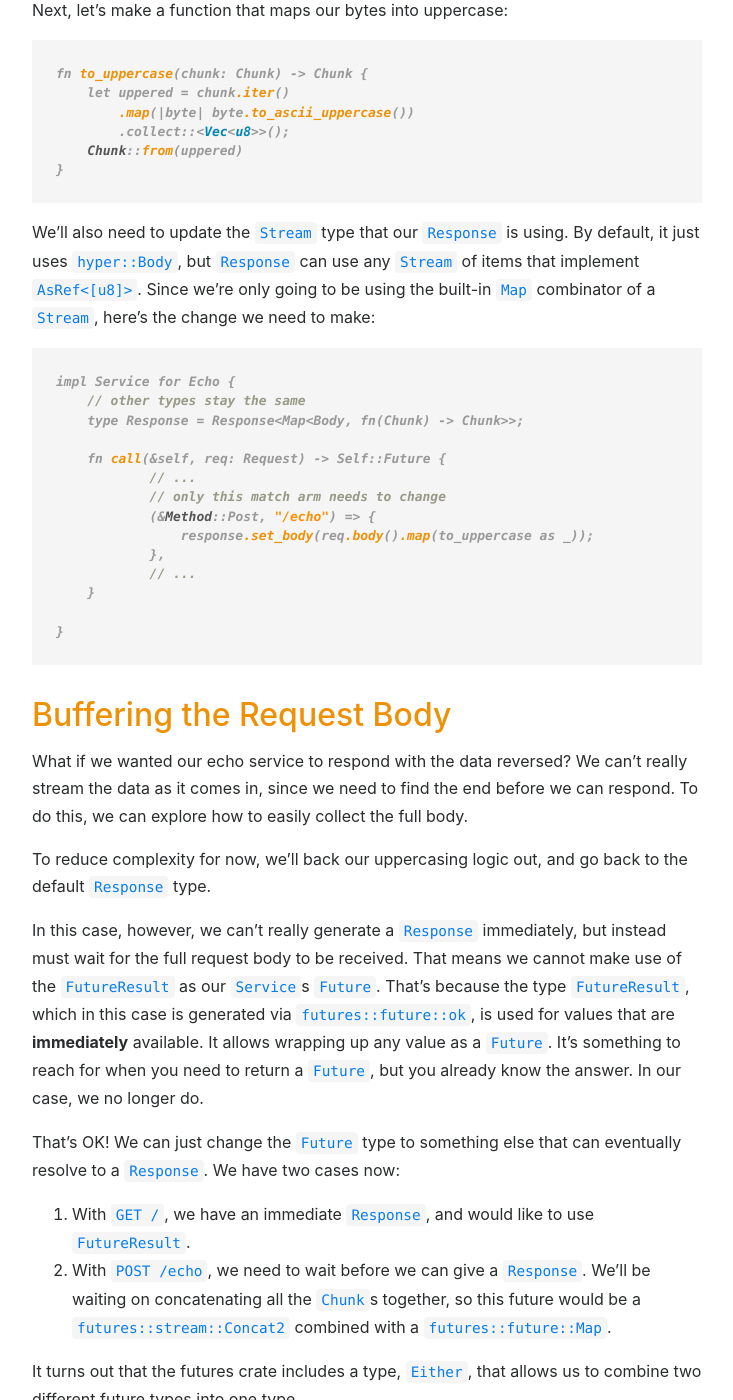
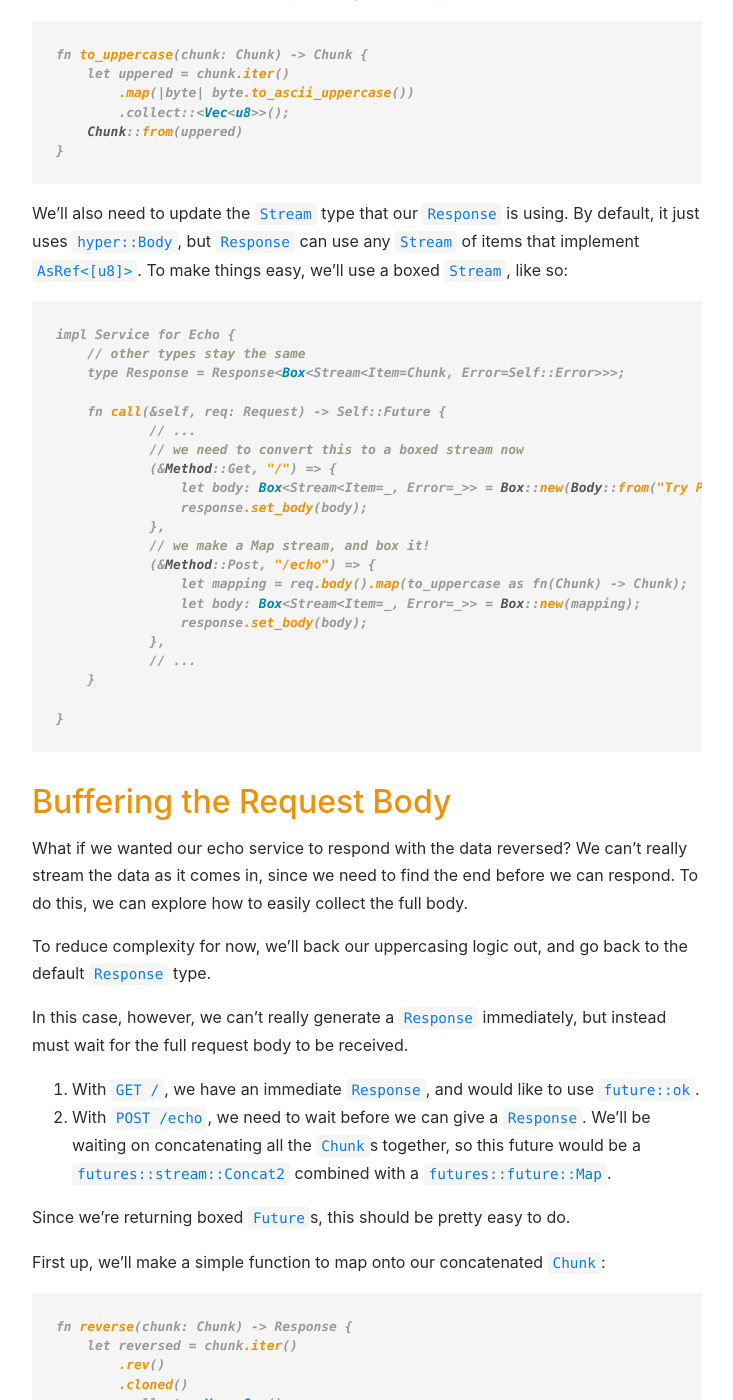
Before and after one commit to hyperium/hyperium.github.io, a Jekyll site: the page built from _guides/server/echo.md, in a window 1280 px wide and 1400 px high, scrolled down 2380 px. Shown: the whole window, without its empty margins (338-1071 px from the left). Built offline with Jekyll 4.4.1, drawn with Linux system fonts in a browser that asks for light colours; some of the changed text lies outside the part shown.

Commit message:
remove Either from Echo guide

````diff
--- a/_guides/server/echo.md
+++ b/_guides/server/echo.md
@@ -78,9 +78,13 @@
 
 ## Body Streams
 
-So let's get that echo in place. We'll start with the simplest solution, and then make alterations exercising more complex things you can do with the `Body` streams.
+So let's get that echo in place. We'll start with the simplest solution, and
+then make alterations exercising more complex things you can do with the
+`Body` streams.
 
-First up, plain echo. Both the `Request` and the `Response` have body streams, and by default, you can easily just pass the `Body` of the `Request` into the `Response`.
+First up, plain echo. Both the `Request` and the `Response` have body streams,
+and by default, you can easily just pass the `Body` of the `Request` into the
+`Response`.
 
 ```rust
 # extern crate futures;
@@ -118,7 +122,8 @@
 # fn main() {}
 ```
 
-Running our server now will echo any data we `POST` to `/echo`. That was easy. What if we wanted to uppercase all the text? We could use a `map` on our streams.
+Running our server now will echo any data we `POST` to `/echo`. That was easy.
+What if we wanted to uppercase all the text? We could use a `map` on our streams.
 
 ### Body mapping
 
@@ -129,12 +134,14 @@
 # extern crate hyper;
 use std::ascii::AsciiExt;
 use futures::Stream;
-use futures::stream::Map;
 use hyper::Chunk;
 # fn main() {}
 ```
 
-A `Body` implements the `Stream` trait from futures, producing a bunch of `Chunk`s, as data comes in. A `Chunk` is just a convenient type from hyper that represents a bunch of bytes. It can be easily converted into other typical containers of bytes.
+A `Body` implements the `Stream` trait from futures, producing a bunch of
+`Chunk`s, as data comes in. A `Chunk` is just a convenient type from hyper
+that represents a bunch of bytes. It can be easily converted into other
+typical containers of bytes.
 
 Next, let's make a function that maps our bytes into uppercase:
 
@@ -151,16 +158,17 @@
 # fn main() {}
 ```
 
-We'll also need to update the `Stream` type that our `Response` is using. By default, it just uses `hyper::Body`, but `Response` can use any `Stream` of items that implement `AsRef<[u8]>`. Since we're only going to be using the built-in `Map` combinator of a `Stream`, here's the change we need to make:
+We'll also need to update the `Stream` type that our `Response` is using.
+By default, it just uses `hyper::Body`, but `Response` can use any `Stream`
+of items that implement `AsRef<[u8]>`. To make things easy, we'll use a boxed
+`Stream`, like so:
 
 ```rust
 # extern crate futures;
 # extern crate hyper;
-# use futures::future::Future;
+# use futures::{Future, Stream};
 # use hyper::{Body, Chunk, Method, StatusCode};
 # use hyper::server::{Request, Response, Service};
-# use futures::Stream;
-# use futures::stream::Map;
 # use std::ascii::AsciiExt;
 # fn to_uppercase(chunk: Chunk) -> Chunk {
 #     let uppered = chunk.iter()
@@ -174,18 +182,23 @@
 #     type Error = hyper::Error;
 #     type Future = Box<Future<Item=Self::Response, Error=Self::Error>>;
     // other types stay the same
-    type Response = Response<Map<Body, fn(Chunk) -> Chunk>>;
+    type Response = Response<Box<Stream<Item=Chunk, Error=Self::Error>>>;
 
     fn call(&self, req: Request) -> Self::Future {
 #         let mut response = Response::new();
 #
 #          match (req.method(), req.path()) {
-#             (&Method::Get, "/") => {
-#             },
             // ...
-            // only this match arm needs to change
+            // we need to convert this to a boxed stream now
+            (&Method::Get, "/") => {
+                let body: Box<Stream<Item=_, Error=_>> = Box::new(Body::from("Try POSTing to /echo!"));
+                response.set_body(body);
+            },
+            // we make a Map stream, and box it!
             (&Method::Post, "/echo") => {
-                response.set_body(req.body().map(to_uppercase as _));
+                let mapping = req.body().map(to_uppercase as fn(Chunk) -> Chunk);
+                let body: Box<Stream<Item=_, Error=_>> = Box::new(mapping);
+                response.set_body(body);
             },
             // ...
 #             _ => {
@@ -206,14 +219,13 @@
 
 To reduce complexity for now, we'll back our uppercasing logic out, and go back to the default `Response` type.
 
-In this case, however, we can't really generate a `Response` immediately, but instead must wait for the full request body to be received. That means we cannot make use of the `FutureResult` as our `Service`s `Future`. That's because the type `FutureResult`, which in this case is generated via `futures::future::ok`, is used for values that are **immediately** available. It allows wrapping up any value as a `Future`. It's something to reach for when you need to return a `Future`, but you already know the answer. In our case, we no longer do.
+In this case, however, we can't really generate a `Response` immediately, but instead must wait for the full request body to be received.
 
-That's OK! We can just change the `Future` type to something else that can eventually resolve to a `Response`. We have two cases now:
 
-1. With `GET /`, we have an immediate `Response`, and would like to use `FutureResult`.
+1. With `GET /`, we have an immediate `Response`, and would like to use `future::ok`.
 2. With `POST /echo`, we need to wait before we can give a `Response`. We'll be waiting on concatenating all the `Chunk`s together, so this future would be a `futures::stream::Concat2` combined with a `futures::future::Map`.
 
-It turns out that the futures crate includes a type, `Either`, that allows us to combine two different future types into one type.
+Since we're returning boxed `Future`s, this should be pretty easy to do.
 
 First up, we'll make a simple function to map onto our concatenated `Chunk`:
 
@@ -232,24 +244,13 @@
 # fn main() {}
 ```
 
-Add some imports:
-
-```rust
-# extern crate futures;
-# use futures::future::Future;
-use futures::future::{Either, Map};
-use futures::stream::Concat2;
-# fn main() {}
-```
-
-Now, we want to concatenate the request body, and map the result into our `reverse` function, and return the eventual result. We'll also be making use of `Either` to return our two different futures as one.
+Now, we want to concatenate the request body, and map the result into our `reverse` function, and return the eventual result.
 
 ```rust
 # extern crate futures;
 # extern crate hyper;
-# use futures::future::{Either, Future, FutureResult, Map};
-# use futures::stream::{Concat2, Stream};
-# use hyper::{Body, Chunk, Method, StatusCode};
+# use futures::{Future, Stream};
+# use hyper::{Chunk, Method, StatusCode};
 # use hyper::server::{Request, Response, Service};
 # struct Echo;
 # fn reverse(chunk: Chunk) -> Response {
@@ -263,30 +264,27 @@
 impl Service for Echo {
 #     type Request = Request;
 #     type Error = hyper::Error;
-    type Future = Either<
-        Box<Future<Item=Self::Response, Error=Self::Error>>,
-        Map<Concat2<Body>, fn(Chunk) -> Self::Response>
-    >;
+#     type Future = Box<Future<Item=Self::Response, Error=Self::Error>>;
     // back to default Response
     type Response = Response;
 
     fn call(&self, req: Request) -> Self::Future {
          match (req.method(), req.path()) {
             (&Method::Get, "/") => {
-                Either::A(Box::new(futures::future::ok(
-                    Response::new().with_body("Try POSTing data to /echo"))
+                Box::new(futures::future::ok(
+                    Response::new().with_body("Try POSTing data to /echo")
                 ))
             },
             (&Method::Post, "/echo") => {
-                Either::B(
+                Box::new(
                     req.body()
                         .concat2()
                         .map(reverse)
                 )
             },
             _ => {
-                Either::A(Box::new(futures::future::ok(
-                    Response::new().with_status(StatusCode::NotFound))
+                Box::new(futures::future::ok(
+                    Response::new().with_status(StatusCode::NotFound)
                 ))
             },
         }
````
